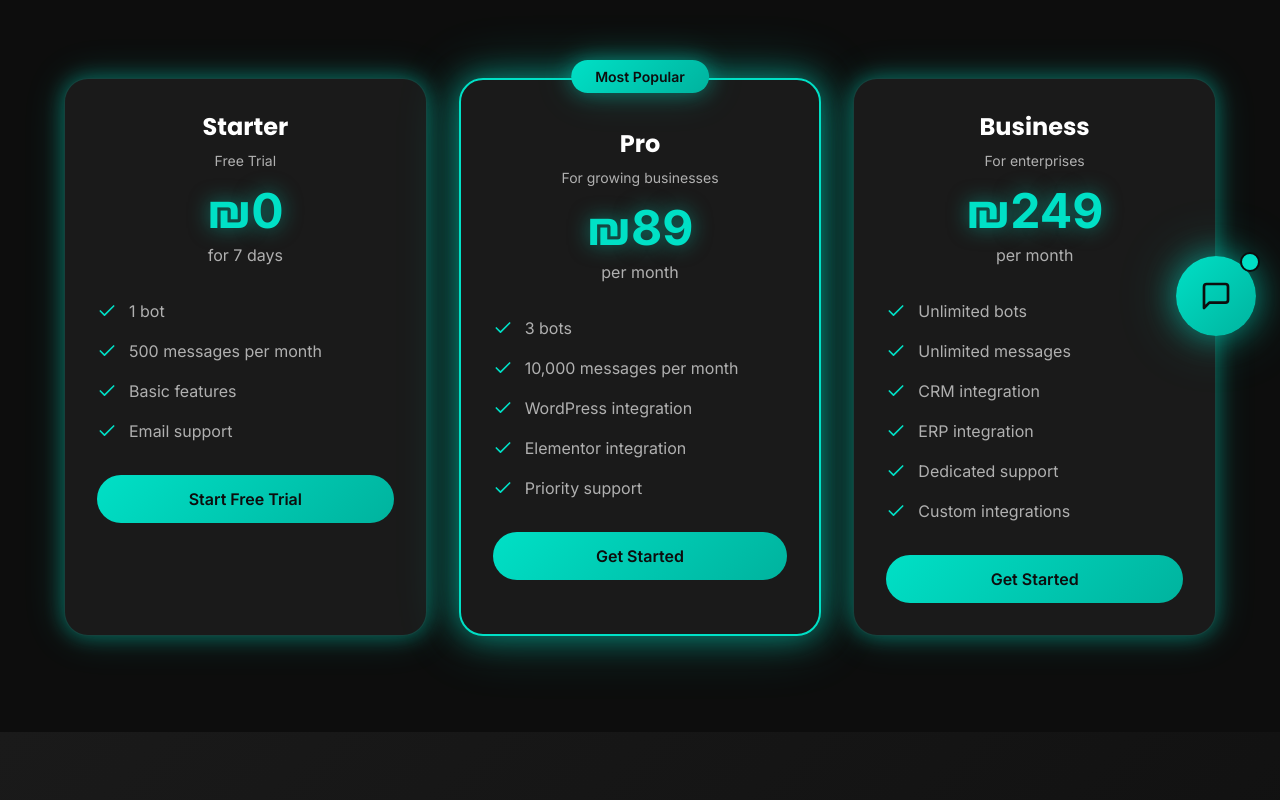
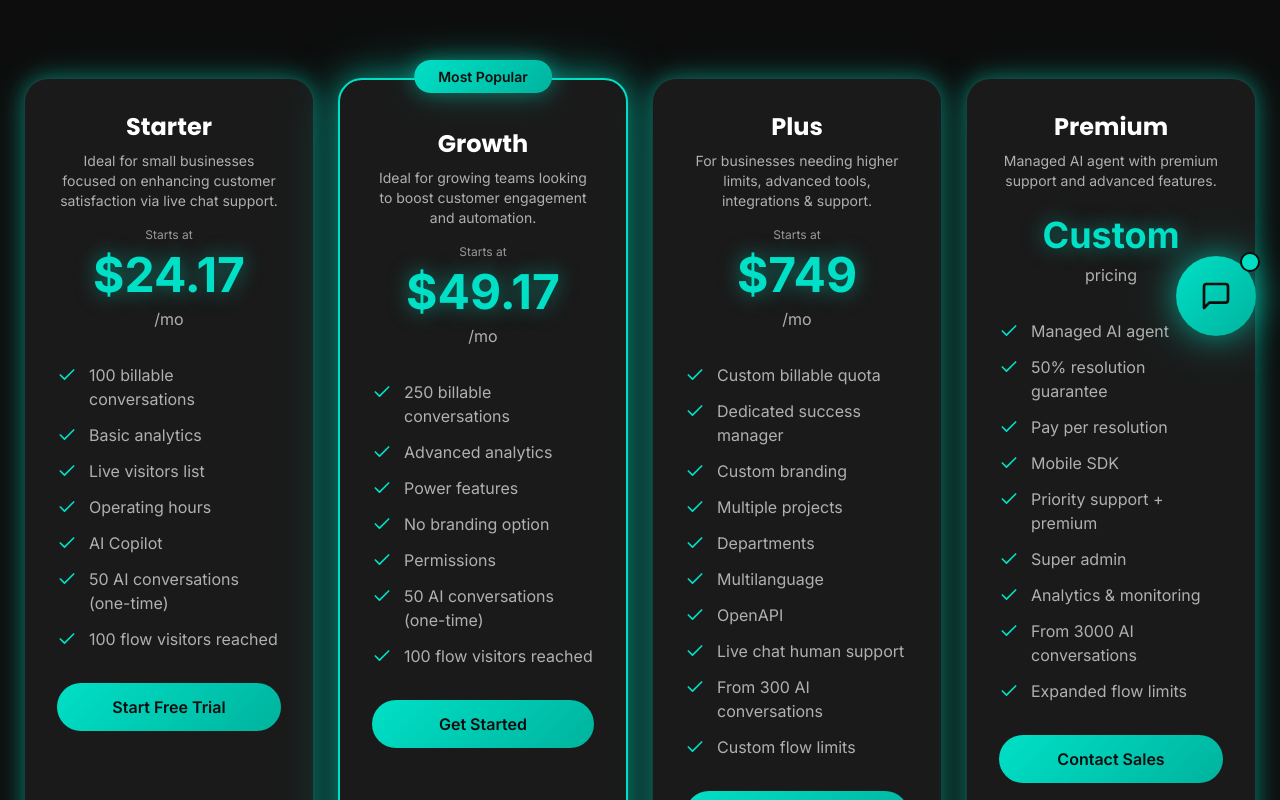
Before and after one commit to michalwilman/AgentDesk, a Next.js app in the folder frontend/: page /pricing in a window 1280 px wide. Shown: the part 440-1240 px from the top of the page. Built offline with nearby package versions, Linux system fonts and the light colour scheme.

Commit message:
Update pricing page: Add 4 plans (Starter, Growth, Plus, Premium) with Tidio-style pricing in USD

```diff
--- a/frontend/app/pricing/page.tsx
+++ b/frontend/app/pricing/page.tsx
@@ -71,35 +71,48 @@ export default function PricingPage() {
       {/* Pricing Cards */}
       <section className="py-24 bg-dark">
         <div className="container mx-auto px-6">
-          <div className="grid md:grid-cols-3 gap-8 max-w-6xl mx-auto">
+          <div className="grid md:grid-cols-4 gap-6 max-w-7xl mx-auto">
 
             {/* Starter Plan */}
             <div className="bg-dark-50 p-8 rounded-3xl border border-primary/20 shadow-glow hover-lift animate-fade-in delay-100">
               <div className="text-center mb-8">
                 <h3 className="text-2xl font-bold mb-2 text-white">Starter</h3>
-                <div className="text-sm text-dark-800 mb-4">Free Trial</div>
+                <div className="text-sm text-dark-800 mb-4">Ideal for small businesses focused on enhancing customer satisfaction via live chat support.</div>
+                <div className="text-xs text-dark-700 mb-2">Starts at</div>
                 <div className="text-5xl font-bold mb-2">
-                  <span className="text-primary text-glow">₪0</span>
+                  <span className="text-primary text-glow">$24.17</span>
                 </div>
-                <div className="text-dark-800">for 7 days</div>
+                <div className="text-dark-800">/mo</div>
               </div>
 
-              <ul className="space-y-4 mb-8">
+              <ul className="space-y-3 mb-8">
                 <li className="flex items-start space-x-3">
                   <Check className="h-5 w-5 text-primary flex-shrink-0 mt-0.5" />
-                  <span className="text-dark-800">1 bot</span>
+                  <span className="text-dark-800">100 billable conversations</span>
                 </li>
                 <li className="flex items-start space-x-3">
                   <Check className="h-5 w-5 text-primary flex-shrink-0 mt-0.5" />
-                  <span className="text-dark-800">500 messages per month</span>
+                  <span className="text-dark-800">Basic analytics</span>
                 </li>
                 <li className="flex items-start space-x-3">
                   <Check className="h-5 w-5 text-primary flex-shrink-0 mt-0.5" />
-                  <span className="text-dark-800">Basic features</span>
+                  <span className="text-dark-800">Live visitors list</span>
                 </li>
                 <li className="flex items-start space-x-3">
                   <Check className="h-5 w-5 text-primary flex-shrink-0 mt-0.5" />
-                  <span className="text-dark-800">Email support</span>
+                  <span className="text-dark-800">Operating hours</span>
+                </li>
+                <li className="flex items-start space-x-3">
+                  <Check className="h-5 w-5 text-primary flex-shrink-0 mt-0.5" />
+                  <span className="text-dark-800">AI Copilot</span>
+                </li>
+                <li className="flex items-start space-x-3">
+                  <Check className="h-5 w-5 text-primary flex-shrink-0 mt-0.5" />
+                  <span className="text-dark-800">50 AI conversations (one-time)</span>
+                </li>
+                <li className="flex items-start space-x-3">
+                  <Check className="h-5 w-5 text-primary flex-shrink-0 mt-0.5" />
+                  <span className="text-dark-800">100 flow visitors reached</span>
                 </li>
               </ul>
 
@@ -110,7 +123,7 @@ export default function PricingPage() {
               </Link>
             </div>
 
-            {/* Pro Plan - Highlighted */}
+            {/* Growth Plan - Highlighted */}
             <div className="bg-dark-50 p-8 rounded-3xl border-2 border-primary shadow-glow-lg hover-lift animate-fade-in delay-200 relative">
               <div className="absolute -top-4 left-1/2 transform -translate-x-1/2">
                 <span className="bg-gradient-cyan text-dark px-6 py-2 rounded-full text-sm font-semibold shadow-glow">
@@ -119,85 +132,168 @@ export default function PricingPage() {
               </div>
 
               <div className="text-center mb-8 mt-4">
-                <h3 className="text-2xl font-bold mb-2 text-white">Pro</h3>
-                <div className="text-sm text-dark-800 mb-4">For growing businesses</div>
+                <h3 className="text-2xl font-bold mb-2 text-white">Growth</h3>
+                <div className="text-sm text-dark-800 mb-4">Ideal for growing teams looking to boost customer engagement and automation.</div>
+                <div className="text-xs text-dark-700 mb-2">Starts at</div>
                 <div className="text-5xl font-bold mb-2">
-                  <span className="text-primary text-glow">₪89</span>
+                  <span className="text-primary text-glow">$49.17</span>
                 </div>
-                <div className="text-dark-800">per month</div>
+                <div className="text-dark-800">/mo</div>
               </div>
 
-              <ul className="space-y-4 mb-8">
+              <ul className="space-y-3 mb-8">
                 <li className="flex items-start space-x-3">
                   <Check className="h-5 w-5 text-primary flex-shrink-0 mt-0.5" />
-                  <span className="text-dark-800">3 bots</span>
+                  <span className="text-dark-800">250 billable conversations</span>
                 </li>
                 <li className="flex items-start space-x-3">
                   <Check className="h-5 w-5 text-primary flex-shrink-0 mt-0.5" />
-                  <span className="text-dark-800">10,000 messages per month</span>
+                  <span className="text-dark-800">Advanced analytics</span>
                 </li>
                 <li className="flex items-start space-x-3">
                   <Check className="h-5 w-5 text-primary flex-shrink-0 mt-0.5" />
-                  <span className="text-dark-800">WordPress integration</span>
+                  <span className="text-dark-800">Power features</span>
                 </li>
                 <li className="flex items-start space-x-3">
                   <Check className="h-5 w-5 text-primary flex-shrink-0 mt-0.5" />
-                  <span className="text-dark-800">Elementor integration</span>
+                  <span className="text-dark-800">No branding option</span>
                 </li>
                 <li className="flex items-start space-x-3">
                   <Check className="h-5 w-5 text-primary flex-shrink-0 mt-0.5" />
-                  <span className="text-dark-800">Priority support</span>
+                  <span className="text-dark-800">Permissions</span>
+                </li>
+                <li className="flex items-start space-x-3">
+                  <Check className="h-5 w-5 text-primary flex-shrink-0 mt-0.5" />
+                  <span className="text-dark-800">50 AI conversations (one-time)</span>
+                </li>
+                <li className="flex items-start space-x-3">
+                  <Check className="h-5 w-5 text-primary flex-shrink-0 mt-0.5" />
+                  <span className="text-dark-800">100 flow visitors reached</span>
                 </li>
               </ul>
 
-              <Link href="/checkout?plan=pro" className="block">
+              <Link href="/checkout?plan=growth" className="block">
                 <Button className="w-full bg-gradient-cyan hover:shadow-glow-lg transition-smooth rounded-full py-6 text-dark font-semibold">
                   Get Started
                 </Button>
               </Link>
             </div>
 
-            {/* Business Plan */}
+            {/* Plus Plan */}
             <div className="bg-dark-50 p-8 rounded-3xl border border-primary/20 shadow-glow hover-lift animate-fade-in delay-300">
               <div className="text-center mb-8">
-                <h3 className="text-2xl font-bold mb-2 text-white">Business</h3>
-                <div className="text-sm text-dark-800 mb-4">For enterprises</div>
+                <h3 className="text-2xl font-bold mb-2 text-white">Plus</h3>
+                <div className="text-sm text-dark-800 mb-4">For businesses needing higher limits, advanced tools, integrations & support.</div>
+                <div className="text-xs text-dark-700 mb-2">Starts at</div>
                 <div className="text-5xl font-bold mb-2">
-                  <span className="text-primary text-glow">₪249</span>
+                  <span className="text-primary text-glow">$749</span>
                 </div>
-                <div className="text-dark-800">per month</div>
+                <div className="text-dark-800">/mo</div>
               </div>
 
-              <ul className="space-y-4 mb-8">
+              <ul className="space-y-3 mb-8">
                 <li className="flex items-start space-x-3">
                   <Check className="h-5 w-5 text-primary flex-shrink-0 mt-0.5" />
-                  <span className="text-dark-800">Unlimited bots</span>
+                  <span className="text-dark-800">Custom billable quota</span>
                 </li>
                 <li className="flex items-start space-x-3">
                   <Check className="h-5 w-5 text-primary flex-shrink-0 mt-0.5" />
-                  <span className="text-dark-800">Unlimited messages</span>
+                  <span className="text-dark-800">Dedicated success manager</span>
                 </li>
                 <li className="flex items-start space-x-3">
                   <Check className="h-5 w-5 text-primary flex-shrink-0 mt-0.5" />
-                  <span className="text-dark-800">CRM integration</span>
+                  <span className="text-dark-800">Custom branding</span>
                 </li>
                 <li className="flex items-start space-x-3">
                   <Check className="h-5 w-5 text-primary flex-shrink-0 mt-0.5" />
-                  <span className="text-dark-800">ERP integration</span>
+                  <span className="text-dark-800">Multiple projects</span>
                 </li>
                 <li className="flex items-start space-x-3">
                   <Check className="h-5 w-5 text-primary flex-shrink-0 mt-0.5" />
-                  <span className="text-dark-800">Dedicated support</span>
+                  <span className="text-dark-800">Departments</span>
                 </li>
                 <li className="flex items-start space-x-3">
                   <Check className="h-5 w-5 text-primary flex-shrink-0 mt-0.5" />
-                  <span className="text-dark-800">Custom integrations</span>
+                  <span className="text-dark-800">Multilanguage</span>
+                </li>
+                <li className="flex items-start space-x-3">
+                  <Check className="h-5 w-5 text-primary flex-shrink-0 mt-0.5" />
+                  <span className="text-dark-800">OpenAPI</span>
+                </li>
+                <li className="flex items-start space-x-3">
+                  <Check className="h-5 w-5 text-primary flex-shrink-0 mt-0.5" />
+                  <span className="text-dark-800">Live chat human support</span>
+                </li>
+                <li className="flex items-start space-x-3">
+                  <Check className="h-5 w-5 text-primary flex-shrink-0 mt-0.5" />
+                  <span className="text-dark-800">From 300 AI conversations</span>
+                </li>
+                <li className="flex items-start space-x-3">
+                  <Check className="h-5 w-5 text-primary flex-shrink-0 mt-0.5" />
+                  <span className="text-dark-800">Custom flow limits</span>
                 </li>
               </ul>
 
-              <Link href="/checkout?plan=business" className="block">
+              <Link href="/checkout?plan=plus" className="block">
                 <Button className="w-full bg-gradient-cyan hover:shadow-glow-lg transition-smooth rounded-full py-6 text-dark font-semibold">
                   Get Started
+                </Button>
+              </Link>
+            </div>
+
+            {/* Premium Plan */}
+            <div className="bg-dark-50 p-8 rounded-3xl border border-primary/20 shadow-glow hover-lift animate-fade-in delay-400">
+              <div className="text-center mb-8">
+                <h3 className="text-2xl font-bold mb-2 text-white">Premium</h3>
+                <div className="text-sm text-dark-800 mb-4">Managed AI agent with premium support and advanced features.</div>
+                <div className="text-4xl font-bold mb-2 mt-6">
+                  <span className="text-primary text-glow">Custom</span>
+                </div>
+                <div className="text-dark-800">pricing</div>
+              </div>
+
+              <ul className="space-y-3 mb-8">
+                <li className="flex items-start space-x-3">
+                  <Check className="h-5 w-5 text-primary flex-shrink-0 mt-0.5" />
+                  <span className="text-dark-800">Managed AI agent</span>
+                </li>
+                <li className="flex items-start space-x-3">
+                  <Check className="h-5 w-5 text-primary flex-shrink-0 mt-0.5" />
+                  <span className="text-dark-800">50% resolution guarantee</span>
+                </li>
+                <li className="flex items-start space-x-3">
+                  <Check className="h-5 w-5 text-primary flex-shrink-0 mt-0.5" />
+                  <span className="text-dark-800">Pay per resolution</span>
+                </li>
+                <li className="flex items-start space-x-3">
+                  <Check className="h-5 w-5 text-primary flex-shrink-0 mt-0.5" />
+                  <span className="text-dark-800">Mobile SDK</span>
+                </li>
+                <li className="flex items-start space-x-3">
+                  <Check className="h-5 w-5 text-primary flex-shrink-0 mt-0.5" />
+                  <span className="text-dark-800">Priority support + premium</span>
+                </li>
+                <li className="flex items-start space-x-3">
+                  <Check className="h-5 w-5 text-primary flex-shrink-0 mt-0.5" />
+                  <span className="text-dark-800">Super admin</span>
+                </li>
+                <li className="flex items-start space-x-3">
+                  <Check className="h-5 w-5 text-primary flex-shrink-0 mt-0.5" />
+                  <span className="text-dark-800">Analytics & monitoring</span>
+                </li>
+                <li className="flex items-start space-x-3">
+                  <Check className="h-5 w-5 text-primary flex-shrink-0 mt-0.5" />
+                  <span className="text-dark-800">From 3000 AI conversations</span>
+                </li>
+                <li className="flex items-start space-x-3">
+                  <Check className="h-5 w-5 text-primary flex-shrink-0 mt-0.5" />
+                  <span className="text-dark-800">Expanded flow limits</span>
+                </li>
+              </ul>
+
+              <Link href="/contact" className="block">
+                <Button className="w-full bg-gradient-cyan hover:shadow-glow-lg transition-smooth rounded-full py-6 text-dark font-semibold">
+                  Contact Sales
                 </Button>
               </Link>
             </div>
```
